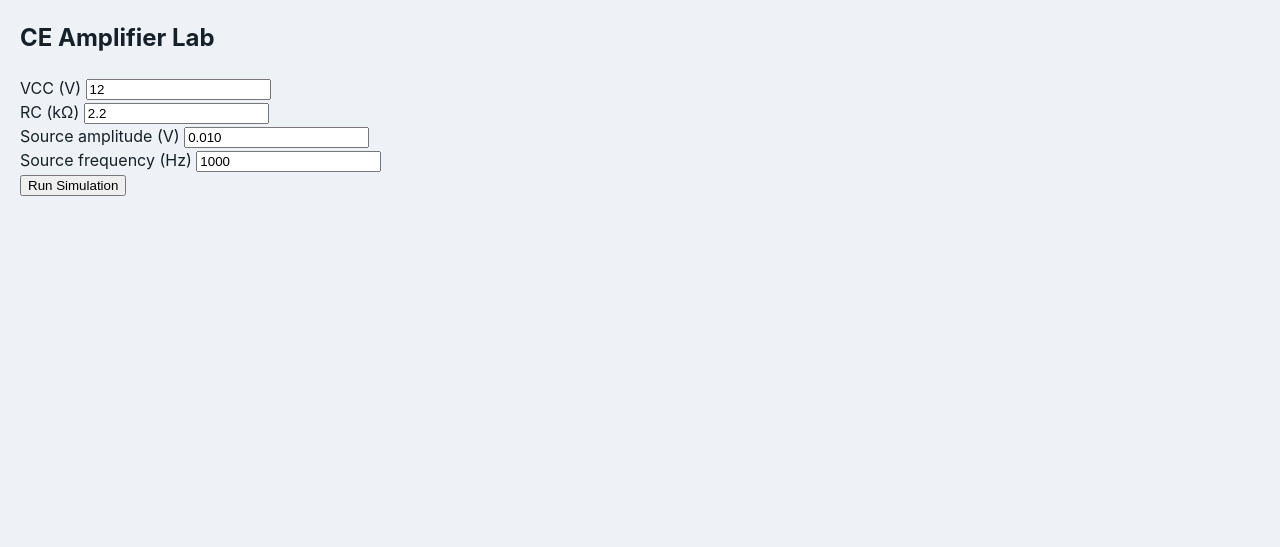
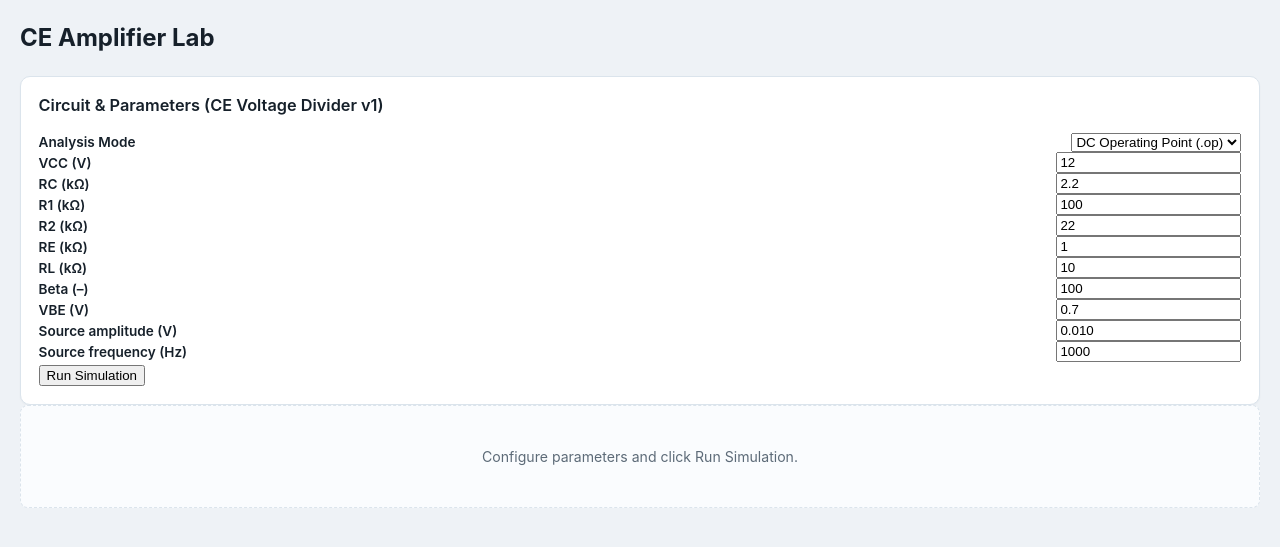
Before and after one commit to earthsm4-web/eng29-2121-git-lab01, a Flask app: page /ce-lab in a window 1280 px wide. Shown: the part 79-626 px from the top of the page. Run offline with Flask 3, Linux system fonts and the light colour scheme.

Commit message:
feat(lab4): dispatch CE lab analyses and clear stale results on failure

```diff
--- a/app.py
+++ b/app.py
@@ -9,6 +9,7 @@ from bjt.format import fmt_i, fmt_num, fmt_r, fmt_v
 from bjt.steps import steps_for
 from bjt.validate import parse_form
 from bjt.spice_engine import SpiceParams, run_op, run_ac, run_tran
+from bjt.spice_metrics import ac_summary, tran_summary
 from bjt.spice_plot import plot_op_bars, plot_ac_response, plot_tran_waveforms
 
 DEFAULTS = {
@@ -175,6 +176,27 @@ def parse_spice_form(form) -> tuple[dict[str, float] | None, dict[str, str]]:
     return values, {}
 
 
+def _ce_lab_dashboard(values, errors=None, analysis="op", spice_result=None,
+                      spice_error=None, ac_metrics=None, tran_metrics=None,
+                      *, plot_uri=None) -> str:
+    """Render the CE lab page with SPICE-only provenance.
+
+    ``plot_uri`` is computed in the route from the real parsed result (never in
+    Jinja) and is only rendered when ``spice_result`` is present.
+    """
+    return render_template(
+        "ce_lab.html",
+        values=values or {},
+        errors=errors or {},
+        analysis=analysis,
+        spice_result=spice_result,
+        spice_error=spice_error,
+        ac_metrics=ac_metrics,
+        tran_metrics=tran_metrics,
+        plot_uri=plot_uri,
+    )
+
+
 def create_app() -> Flask:
     app = Flask(__name__)
     app.add_template_filter(fmt_v, "v")
@@ -287,12 +309,73 @@ def create_app() -> Flask:
     def ce_lab():
         return _ce_lab_dashboard(values=CE_LAB_DEFAULTS, analysis="op")
 
-    def _ce_lab_dashboard(values=None, analysis="op") -> str:
-        """Render the CE lab dashboard skeleton."""
-        return render_template(
-            "ce_lab.html",
-            values=values,
+    @app.post("/ce-lab/run")
+    def ce_lab_run():
+        analysis = request.form.get("analysis", "op")
+        if analysis not in ("op", "ac", "tran"):
+            analysis = "op"
+
+        values, errors = parse_spice_form(request.form)
+        if errors:
+            return _ce_lab_dashboard(
+                values=request.form, errors=errors, analysis=analysis
+            ), 400
+
+        spice_params = SpiceParams(
+            vcc=values["vcc"],
+            rc=values["rc"],
+            r1=values["r1"],
+            r2=values["r2"],
+            re=values["re"],
+            rl=values["rl"],
+            beta=values["beta"],
+            vbe=values["vbe"],
+            source_ampl=values["source_ampl"],
+            source_freq=values["source_freq"],
+        )
+
+        spice_result = None
+        spice_error = None
+        ac_metrics = None
+        tran_metrics = None
+        plot_uri = None
+
+        try:
+            if analysis == "op":
+                spice_result = run_op(spice_params)
+                plot_uri = plot_op_bars(spice_result)
+            elif analysis == "ac":
+                spice_result = run_ac(spice_params)
+                ac_metrics = ac_summary(spice_result, values["source_freq"])
+                plot_uri = plot_ac_response(
+                    spice_result.frequency,
+                    spice_result.gain_db,
+                    spice_result.phase_deg,
+                )
+            else:
+                spice_result = run_tran(spice_params)
+                tran_metrics = tran_summary(spice_result, values["source_freq"])
+                plot_uri = plot_tran_waveforms(
+                    spice_result.time,
+                    spice_result.vin,
+                    spice_result.vout,
+                )
+        except Exception as exc:  # noqa: BLE001 -- surface engine/metric errors
+            spice_result = None
+            spice_error = str(exc)
+            ac_metrics = None
+            tran_metrics = None
+            plot_uri = None
+
+        return _ce_lab_dashboard(
+            values={k: str(v) for k, v in request.form.items()},
+            errors={},
             analysis=analysis,
+            spice_result=spice_result,
+            spice_error=spice_error,
+            ac_metrics=ac_metrics,
+            tran_metrics=tran_metrics,
+            plot_uri=plot_uri,
         )
 
     return app
--- a/templates/ce_lab.html
+++ b/templates/ce_lab.html
@@ -2,25 +2,122 @@
 
 {% block content %}
   <h2>CE Amplifier Lab</h2>
-  <form method="get">
-    <input type="hidden" name="analysis" value="op">
-    <div class="form-group">
-      <label>VCC (V)</label>
-      <input name="vcc" type="number" step="any" value="{{ values.get('vcc', '') }}">
+
+  <section class="card">
+    <h2 class="card-title">Circuit &amp; Parameters (CE Voltage Divider v1)</h2>
+    <form method="post" action="{{ url_for('ce_lab_run') }}">
+      <div class="field">
+        <label for="analysis">Analysis Mode</label>
+        <select id="analysis" name="analysis">
+          <option value="op" {% if analysis == "op" %}selected{% endif %}>DC Operating Point (.op)</option>
+          <option value="ac" {% if analysis == "ac" %}selected{% endif %}>AC Analysis (.ac)</option>
+          <option value="tran" {% if analysis == "tran" %}selected{% endif %}>Transient Analysis (.tran)</option>
+        </select>
+      </div>
+
+      {% set ce_fields = [
+        ("vcc", "VCC", "V", "12"),
+        ("rc", "RC", "kΩ", "2.2"),
+        ("r1", "R1", "kΩ", "100"),
+        ("r2", "R2", "kΩ", "22"),
+        ("re", "RE", "kΩ", "1"),
+        ("rl", "RL", "kΩ", "10"),
+        ("beta", "Beta", "–", "100"),
+        ("vbe", "VBE", "V", "0.7"),
+        ("source_ampl", "Source amplitude", "V", "0.010"),
+        ("source_freq", "Source frequency", "Hz", "1000"),
+      ] %}
+      {% for name, label, unit, default in ce_fields %}
+      <div class="field">
+        <label for="{{ name }}">{{ label }} ({{ unit }})</label>
+        <input id="{{ name }}" name="{{ name }}" type="text" inputmode="decimal"
+               autocomplete="off" value="{{ values.get(name, default) }}">
+        {% if errors.get(name) %}
+        <p class="error">{{ errors[name] }}</p>
+        {% endif %}
+      </div>
+      {% endfor %}
+
+      <button type="submit">Run Simulation</button>
+    </form>
+  </section>
+
+  {% if spice_error %}
+  <section class="card">
+    <h2 class="card-title">SPICE Engine Error</h2>
+    <div class="callout callout-cutoff">
+      <div>
+        <strong>ngspice run failed</strong>
+        <pre class="netlist-block" style="margin-top: 0.4rem;">{{ spice_error }}</pre>
+      </div>
     </div>
-    <div class="form-group">
-      <label>RC (kΩ)</label>
-      <input name="rc" type="number" step="any" value="{{ values.get('rc', '') }}">
-    </div>
-    <div class="form-group">
-      <label>Source amplitude (V)</label>
-      <input name="source_ampl" type="number" step="any" value="{{ values.get('source_ampl', '') }}">
-    </div>
-    <div class="form-group">
-      <label>Source frequency (Hz)</label>
-      <input name="source_freq" type="number" step="any" value="{{ values.get('source_freq', '') }}">
-    </div>
-    <button type="submit">Run Simulation</button>
-  </form>
-  {% if result is defined %}<div class="result">{{ result }}</div>{% endif %}
+  </section>
+  {% endif %}
+
+  {% if spice_result %}
+  <section class="card">
+    <h2 class="card-title">
+      SPICE Simulation Results (ngspice)
+      <span class="provenance provenance-spice">SPICE (ngspice)</span>
+    </h2>
+
+    {% if plot_uri %}
+    <img class="spice-plot" src="{{ plot_uri }}" alt="Plot from real ngspice {{ analysis }} output">
+    {% endif %}
+
+    {% if analysis == "op" %}
+    <table class="results" style="margin-top: 0.5rem;">
+      <tbody>
+        <tr><th scope="row">VB</th><td>{{ "%.4f"|format(spice_result.vb) }} V</td></tr>
+        <tr><th scope="row">VE</th><td>{{ "%.4f"|format(spice_result.ve) }} V</td></tr>
+        <tr><th scope="row">VC</th><td>{{ "%.4f"|format(spice_result.vc) }} V</td></tr>
+        <tr><th scope="row">VCE</th><td>{{ "%.4f"|format(spice_result.vce) }} V</td></tr>
+        <tr><th scope="row">IC</th><td>{{ "%.4f"|format(spice_result.ic * 1e3) }} mA</td></tr>
+        <tr><th scope="row">IB</th><td>{{ "%.4f"|format(spice_result.ib * 1e6) }} µA</td></tr>
+        <tr><th scope="row">IE</th><td>{{ "%.4f"|format(spice_result.ie * 1e3) }} mA</td></tr>
+        <tr><th scope="row">Region</th><td>{{ spice_result.region }}</td></tr>
+      </tbody>
+    </table>
+    {% elif analysis == "ac" and ac_metrics %}
+    <table class="results" style="margin-top: 0.5rem;">
+      <tbody>
+        <tr><th scope="row">Gain at {{ "%.1f"|format(ac_metrics.gain_frequency_hz) }} Hz</th><td>{{ "%.2f"|format(ac_metrics.gain_db_at_frequency) }} dB</td></tr>
+        <tr><th scope="row">Midband gain</th><td>{{ "%.2f"|format(ac_metrics.midband_gain_db) }} dB</td></tr>
+        <tr><th scope="row">Phase at {{ "%.1f"|format(ac_metrics.gain_frequency_hz) }} Hz</th><td>{{ "%.2f"|format(ac_metrics.phase_deg_at_frequency) }} °</td></tr>
+        <tr><th scope="row">Low 3 dB cutoff</th><td>{% if ac_metrics.low_cutoff_hz is not none %}{{ "%.1f"|format(ac_metrics.low_cutoff_hz) }} Hz{% else %}not found{% endif %}</td></tr>
+        <tr><th scope="row">High 3 dB cutoff</th><td>{% if ac_metrics.high_cutoff_hz is not none %}{{ "%.1f"|format(ac_metrics.high_cutoff_hz) }} Hz{% else %}not found{% endif %}</td></tr>
+        <tr><th scope="row">Bandwidth</th><td>{% if ac_metrics.bandwidth_hz is not none %}{{ "%.1f"|format(ac_metrics.bandwidth_hz) }} Hz{% else %}not found{% endif %}</td></tr>
+        <tr><th scope="row">Note</th><td>{{ ac_metrics.cutoff_note }}</td></tr>
+      </tbody>
+    </table>
+    {% elif analysis == "tran" and tran_metrics %}
+    <table class="results" style="margin-top: 0.5rem;">
+      <tbody>
+        <tr><th scope="row">Analysis window start</th><td>{{ "%.3f"|format(tran_metrics.analysis_window_start_s * 1e3) }} ms</td></tr>
+        <tr><th scope="row">Last time</th><td>{{ "%.3f"|format(tran_metrics.time_s * 1e3) }} ms</td></tr>
+        <tr><th scope="row">Samples in window</th><td>{{ tran_metrics.sample_count }}</td></tr>
+        <tr><th scope="row">Vin peak-to-peak</th><td>{{ "%.3f"|format(tran_metrics.vin_peak_to_peak_v) }} V</td></tr>
+        <tr><th scope="row">Vout peak-to-peak</th><td>{{ "%.3f"|format(tran_metrics.vout_peak_to_peak_v) }} V</td></tr>
+      </tbody>
+    </table>
+    {% endif %}
+
+    <p class="section-label">Netlist (generated for this run)</p>
+    <pre class="netlist-block">{{ spice_result.netlist }}</pre>
+    <p class="model-note" style="font-size: 0.85rem; color: var(--muted);">
+      Simplified model line:
+      <code>.model QNPN NPN(IS=1e-14 BF={{ values.get('beta', 'beta') }})</code>
+      — simplified and not instructor-verified.
+    </p>
+
+    <details style="margin-top: 0.6rem;">
+      <summary style="cursor: pointer; font-weight: 600; color: var(--muted);">Run log (ngspice stdout)</summary>
+      <pre class="netlist-block" style="margin-top: 0.4rem;">{{ spice_result.run_log }}</pre>
+    </details>
+  </section>
+  {% endif %}
+
+  {% if not spice_result and not spice_error %}
+  <p class="placeholder">Configure parameters and click Run Simulation.</p>
+  {% endif %}
 {% endblock %}
```
Also changed, not shown: tests_spice/test_ce_lab.py (+171 -0 lines).
